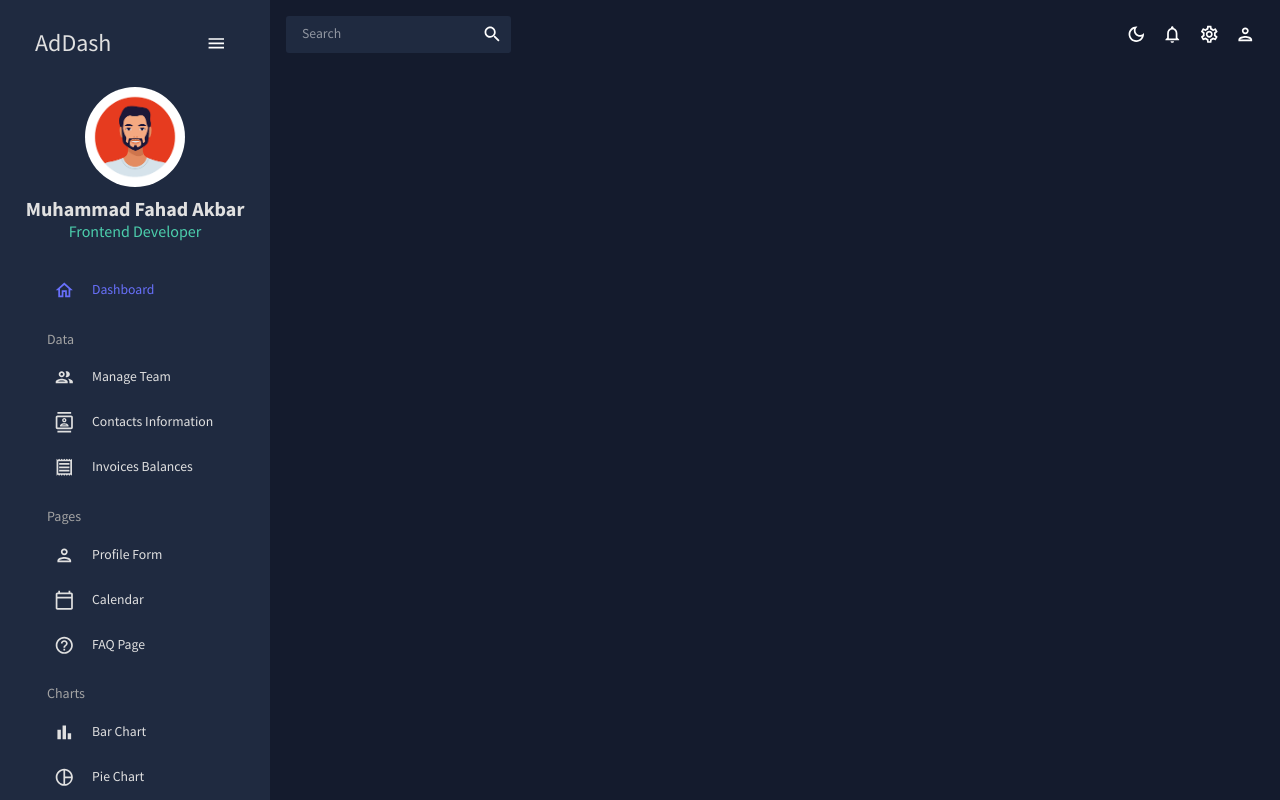
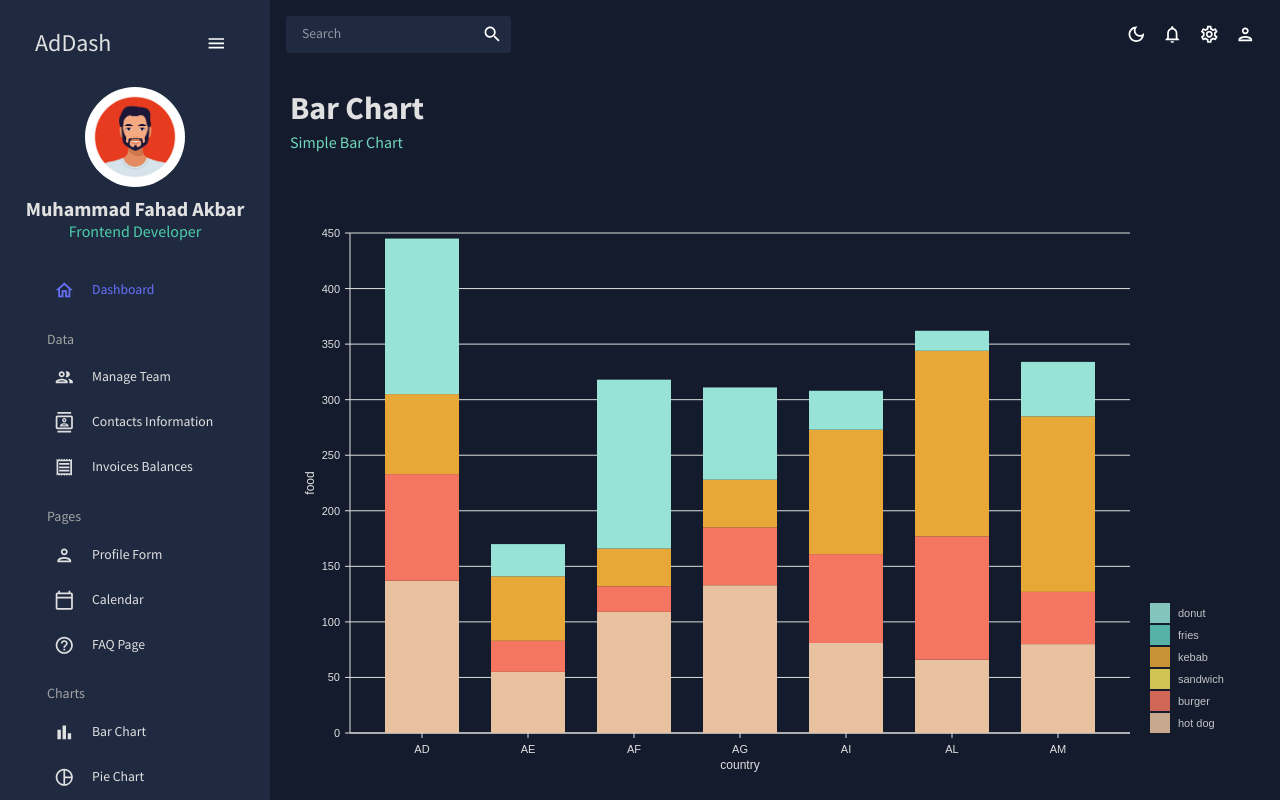
Before and after one commit to MuhammadFahadAkbar/Admin-Dashboard, a React (Create React App) app: page /bar in a window 1280 px wide. Built offline with nearby package versions, Linux system fonts and the light colour scheme.

Commit message:
Added Bar Chart using Nivo

```diff
--- a/src/App.js
+++ b/src/App.js
@@ -9,7 +9,7 @@
 import Form from "./pages/form";
 import Calendar from "./pages/calendar";
 import FAQ from "./pages/faq";
-// import Bar from "./pages/global/bar";
+import Bar from "./pages/bar";
 // import Pie from "./pages/global/pie";
 // import Line from "./pages/global/line";
 // import Geography from "./pages/global/geography";
@@ -34,7 +34,7 @@
               <Route path="/form" element={<Form />} />
               <Route path="/calendar" element={<Calendar />} />
               <Route path="/faq" element={<FAQ />} />
-              {/* <Route path="/bar" element={<Bar />} /> */}
+              <Route path="/bar" element={<Bar />} />
               {/* <Route path="/pie" element={<Pie />} /> */}
               {/* <Route path="/line" element={<Line />} /> */}
               {/* <Route path="/geography" element={<Geography />} /> */}
--- /dev/null
+++ b/src/components/BarChart.jsx
@@ -0,0 +1,130 @@
+import { useTheme } from "@mui/material";
+import { ResponsiveBar } from "@nivo/bar";
+import { tokens } from "../theme";
+import { mockBarData as data } from "../data/mockData";
+
+const BarChart = ({ isDashboard = false }) => {
+  const theme = useTheme();
+  const colors = tokens(theme.palette.mode);
+
+  return (
+    <ResponsiveBar
+      data={data}
+      theme={{
+        // added
+        axis: {
+          domain: {
+            line: {
+              stroke: colors.grey[100],
+            },
+          },
+          legend: {
+            text: {
+              fill: colors.grey[100],
+            },
+          },
+          ticks: {
+            line: {
+              stroke: colors.grey[100],
+              strokeWidth: 1,
+            },
+            text: {
+              fill: colors.grey[100],
+            },
+          },
+        },
+        legends: {
+          text: {
+            fill: colors.grey[100],
+          },
+        },
+      }}
+      keys={["hot dog", "burger", "sandwich", "kebab", "fries", "donut"]}
+      indexBy="country"
+      margin={{ top: 50, right: 130, bottom: 50, left: 60 }}
+      padding={0.3}
+      valueScale={{ type: "linear" }}
+      indexScale={{ type: "band", round: true }}
+      colors={{ scheme: "nivo" }}
+      defs={[
+        {
+          id: "dots",
+          type: "patternDots",
+          background: "inherit",
+          color: "#38bcb2",
+          size: 4,
+          padding: 1,
+          stagger: true,
+        },
+        {
+          id: "lines",
+          type: "patternLines",
+          background: "inherit",
+          color: "#eed312",
+          rotation: -45,
+          lineWidth: 6,
+          spacing: 10,
+        },
+      ]}
+      borderColor={{
+        from: "color",
+        modifiers: [["darker", "1.6"]],
+      }}
+      axisTop={null}
+      axisRight={null}
+      axisBottom={{
+        tickSize: 5,
+        tickPadding: 5,
+        tickRotation: 0,
+        legend: isDashboard ? undefined : "country", // changed
+        legendPosition: "middle",
+        legendOffset: 32,
+      }}
+      axisLeft={{
+        tickSize: 5,
+        tickPadding: 5,
+        tickRotation: 0,
+        legend: isDashboard ? undefined : "food", // changed
+        legendPosition: "middle",
+        legendOffset: -40,
+      }}
+      enableLabel={false}
+      labelSkipWidth={12}
+      labelSkipHeight={12}
+      labelTextColor={{
+        from: "color",
+        modifiers: [["darker", 1.6]],
+      }}
+      legends={[
+        {
+          dataFrom: "keys",
+          anchor: "bottom-right",
+          direction: "column",
+          justify: false,
+          translateX: 120,
+          translateY: 0,
+          itemsSpacing: 2,
+          itemWidth: 100,
+          itemHeight: 20,
+          itemDirection: "left-to-right",
+          itemOpacity: 0.85,
+          symbolSize: 20,
+          effects: [
+            {
+              on: "hover",
+              style: {
+                itemOpacity: 1,
+              },
+            },
+          ],
+        },
+      ]}
+      role="application"
+      barAriaLabel={function (e) {
+        return e.id + ": " + e.formattedValue + " in country: " + e.indexValue;
+      }}
+    />
+  );
+};
+
+export default BarChart;
--- /dev/null
+++ b/src/pages/bar/index.jsx
@@ -0,0 +1,16 @@
+import { Box } from "@mui/material";
+import Header from "../../components/Header";
+import BarChart from "../../components/BarChart";
+
+const Bar = () => {
+  return (
+    <Box m="20px">
+      <Header title="Bar Chart" subtitle="Simple Bar Chart" />
+      <Box height="75vh">
+        <BarChart />
+      </Box>
+    </Box>
+  );
+};
+
+export default Bar;
```
